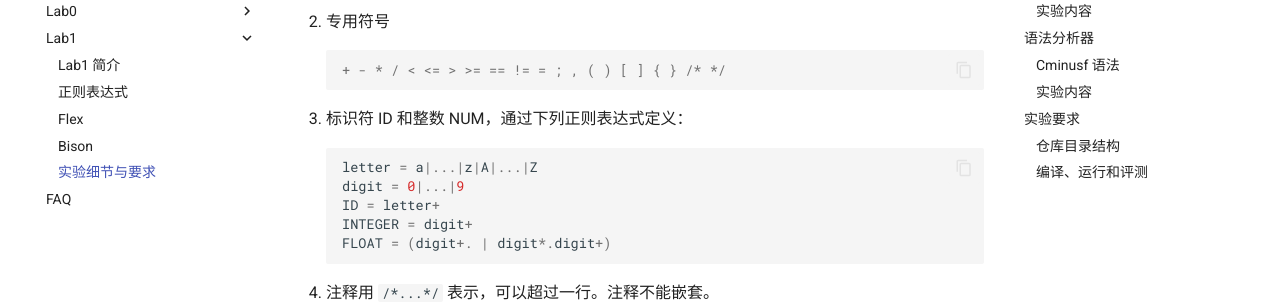
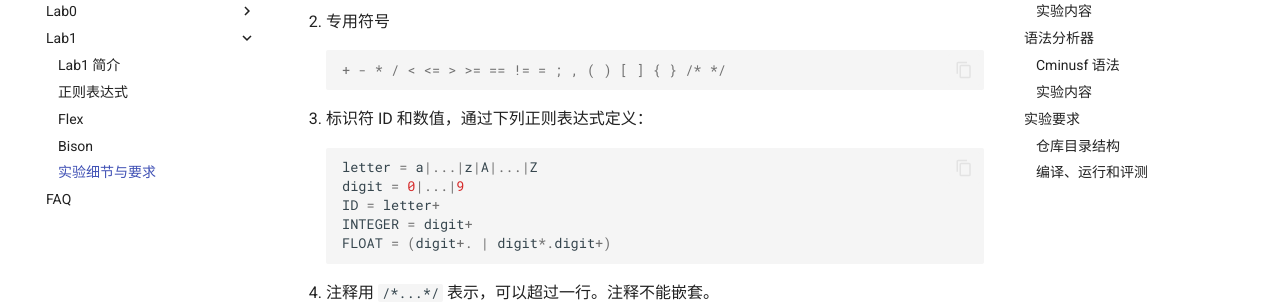
Before and after one commit to ustc-compiler-principles/2023, an MkDocs documentation site: the page built from docs/lab1/实验细节与要求.md, in a window 1280 px wide and 900 px high, scrolled down 384 px. Shown: the part 151-453 px from the top of the window. Built offline with MkDocs 1.6.1 and Material for MkDocs 9.7.7, drawn with Linux system fonts in a browser that asks for light colours; comment, search, counter and statistics services are not loaded.

Commit message:
Update 实验细节与要求.md

````diff
--- a/docs/lab1/实验细节与要求.md
+++ b/docs/lab1/实验细节与要求.md
@@ -20,7 +20,7 @@
    + - * / < <= > >= == != = ; , ( ) [ ] { } /* */
    ```
 
-3. 标识符 ID 和整数 NUM，通过下列正则表达式定义：
+3. 标识符 ID 和数值，通过下列正则表达式定义：
 
    ```c
    letter = a|...|z|A|...|Z
````
